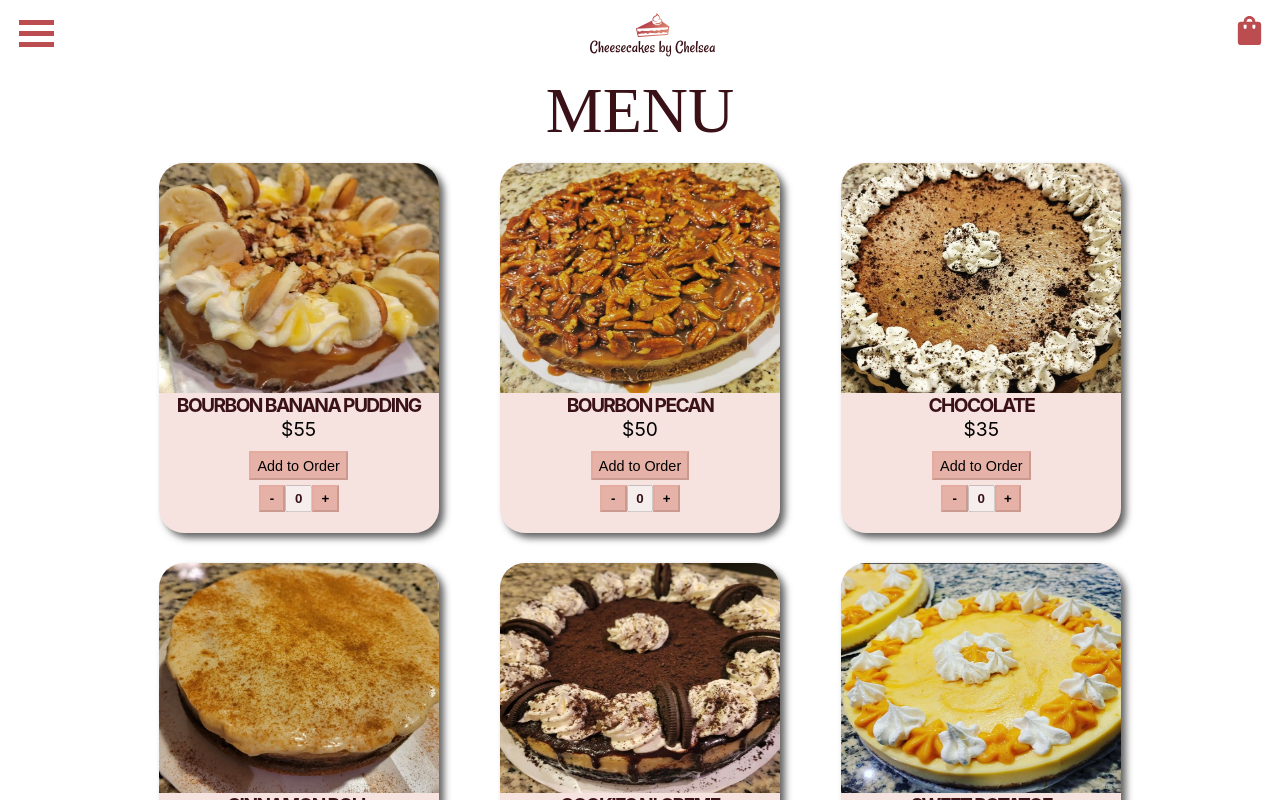
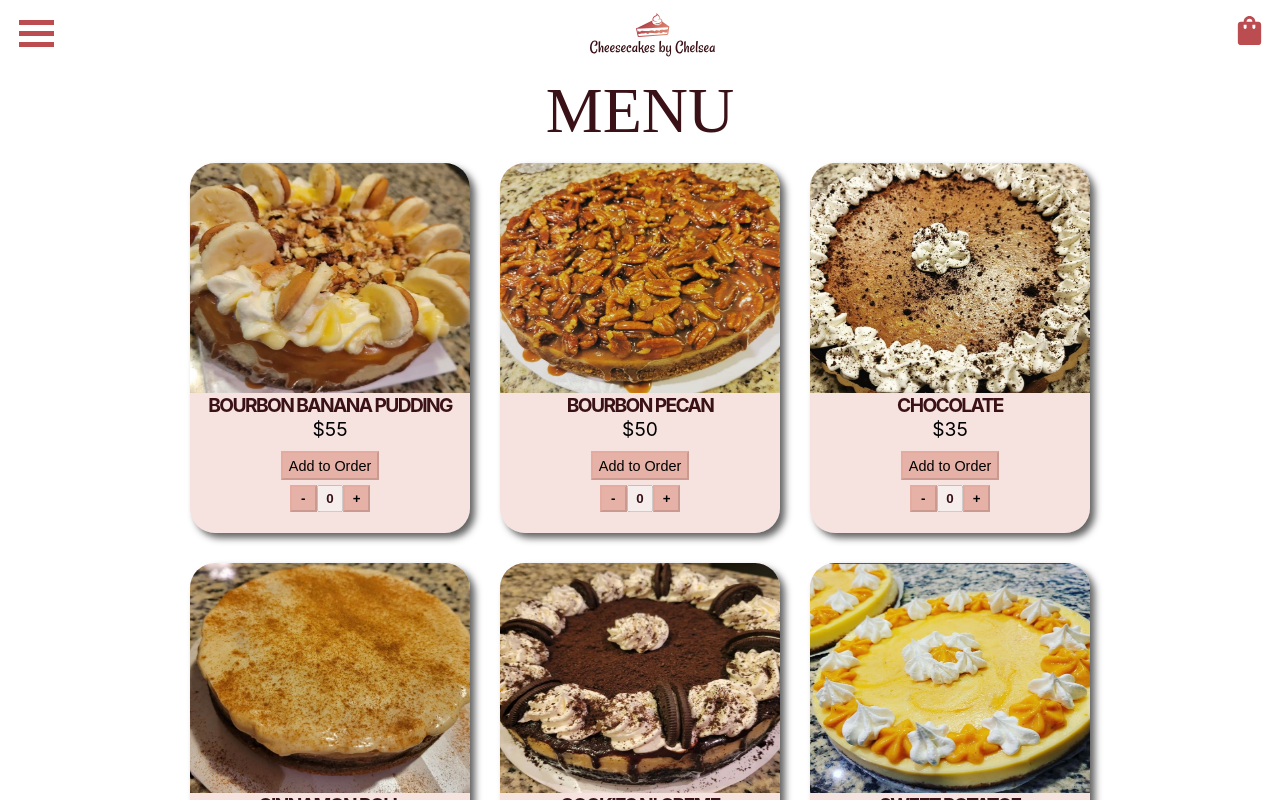
Before and after one commit to a-cole55/cheesecakes2.0, a React (Create React App) app: page /menu in a window 1280 px wide. Shown: the top 800 px of the page. Built offline with nearby package versions, Linux system fonts and the light colour scheme; a web font is replaced by a local one.

Commit message:
layout change

```diff
--- a/src/pages/Menu.css
+++ b/src/pages/Menu.css
@@ -7,7 +7,7 @@ h1{
     display:flex;
     flex-direction: row;
     flex-wrap: wrap;
-    justify-content: space-around;
+    justify-content: center;
     align-items: center;
     margin:0 10%;
 }
@@ -16,7 +16,7 @@ h1{
     width:280px;
     height:370px;
     background-color: rgba(224, 159, 146, 0.3);
-    margin: 15px 5px;
+    margin: 15px;
     border-radius: 25px;
     display: flex;
     flex-direction: column;
```
